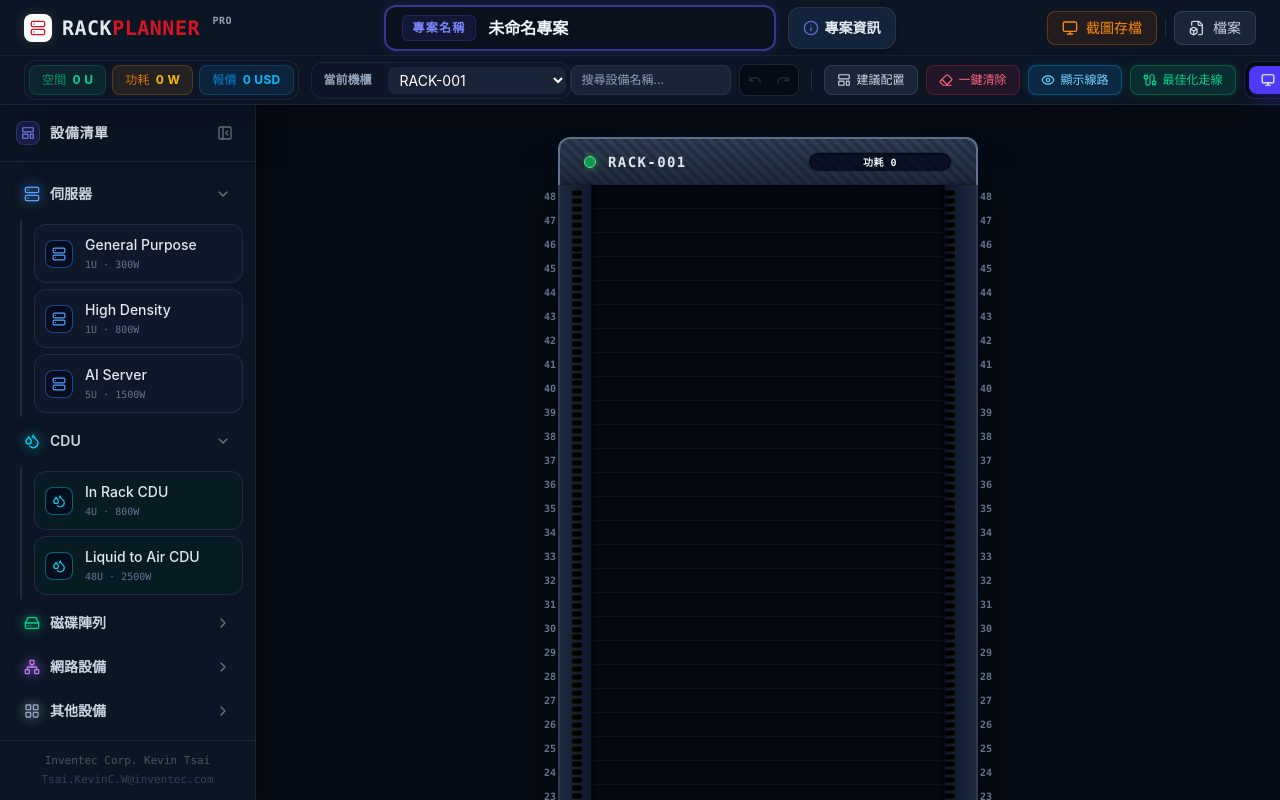
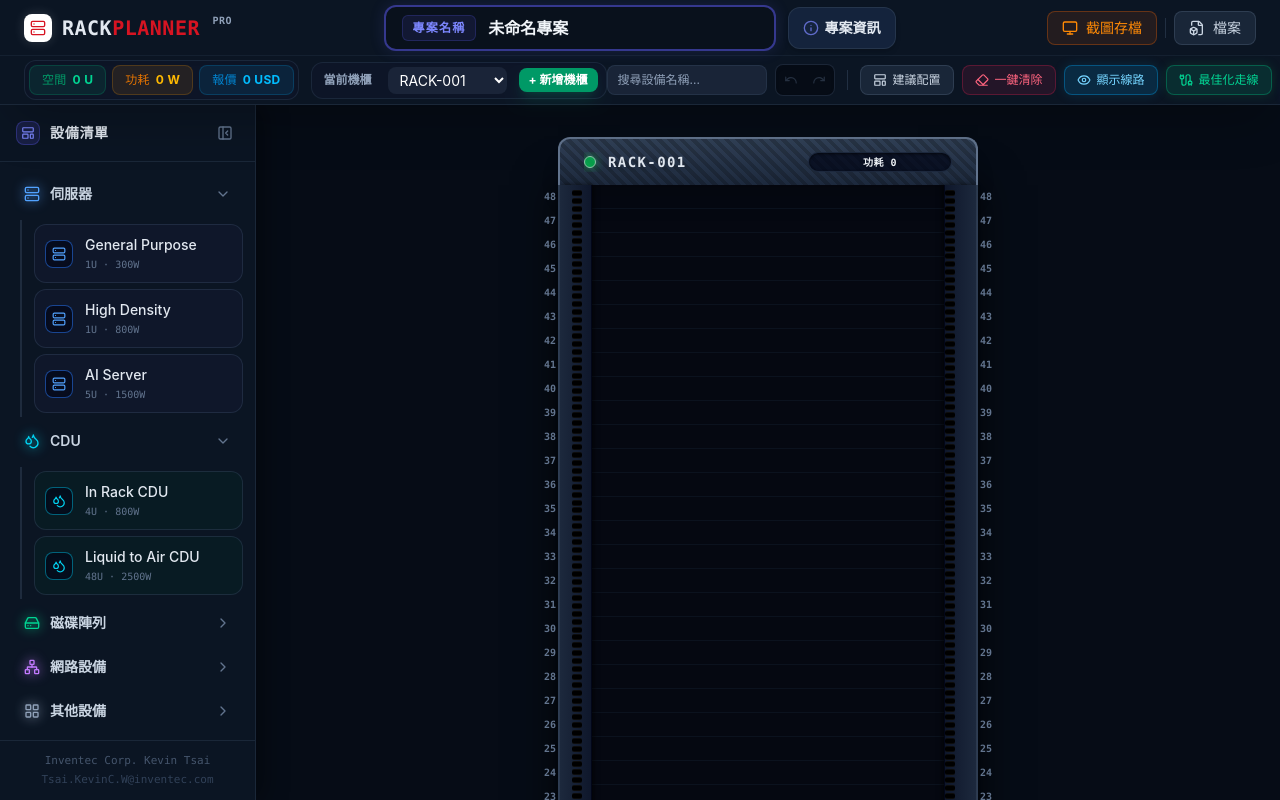
Before and after one commit to tsaikevnicw-web/rackplannerPRO, a React (Vite) app: page / in a window 1280 px wide. Built offline with nearby package versions, Linux system fonts and the light colour scheme.

Commit message:
fix(rack): filter infrastructure racks from dropdown, correct rack naming index, and add 'Add Rack' button in single view

```diff
--- a/src/components/layout/Header.jsx
+++ b/src/components/layout/Header.jsx
@@ -117,8 +117,21 @@ const Header = () => {
 
     const handleAddRackClick = () => {
         const newId = `rack-${Date.now()}`;
-        setRacks([...racks, { id: newId, name: `RACK-${String(racks.length + 1).padStart(3, '0')}`, type: 'General', uCount: 48 }]);
+        const itRacks = racks.filter(r => r.type === 'General' || r.type === 'ORv3');
+        let maxNum = 0;
+        itRacks.forEach(r => {
+            const match = r.name.match(/^RACK-(\d+)$/i);
+            if (match) {
+                const num = parseInt(match[1], 10);
+                if (num > maxNum) maxNum = num;
+            }
+        });
+        const nextNum = Math.max(maxNum + 1, itRacks.length + 1);
+        const newName = `RACK-${String(nextNum).padStart(3, '0')}`;
+
+        setRacks([...racks, { id: newId, name: newName, type: 'General', uCount: 48 }]);
         setActiveRackId(newId);
+        setSelectedId(newId);
         if (viewMode === 'network') setViewMode('overview');
     };
 
@@ -280,8 +293,17 @@ const Header = () => {
                                 onChange={(e) => { setActiveRackId(e.target.value); setSelectedId(e.target.value); }}
                                 className="bg-slate-800/80 border-none text-sm text-white focus:ring-0 cursor-pointer outline-none pl-2 pr-6 py-1 rounded-lg"
                             >
-                                {racks.map(r => <option key={r.id} value={r.id}>{r.name}</option>)}
+                                {racks
+                                    .filter(r => r.type === 'General' || r.type === 'ORv3')
+                                    .map(r => <option key={r.id} value={r.id}>{r.name}</option>)
+                                }
                             </select>
+                            <button
+                                onClick={handleAddRackClick}
+                                className="px-2.5 py-1 bg-emerald-600 hover:bg-emerald-500 text-white rounded-lg text-xs font-bold transition-all shadow-lg shadow-emerald-600/20 whitespace-nowrap ml-1 mr-1"
+                            >
+                                + 新增機櫃
+                            </button>
                         </div>
                     )}
                     {viewMode === 'container' ? (
--- a/src/context/RackPlannerContext.jsx
+++ b/src/context/RackPlannerContext.jsx
@@ -78,6 +78,20 @@ export const RackPlannerProvider = ({ children }) => {
             };
         });
     }, [racks, devices]);
+
+    // 當切換到單櫃編輯模式時，若目前選中的是基礎設施櫃 (Cooling, UPS 等)，自動切換至第一個 IT 機櫃 (General 或 ORv3)
+    useEffect(() => {
+        if (viewMode === 'single') {
+            const activeRack = racks.find(r => r.id === activeRackId);
+            if (activeRack && activeRack.type !== 'General' && activeRack.type !== 'ORv3') {
+                const firstItRack = racks.find(r => r.type === 'General' || r.type === 'ORv3');
+                if (firstItRack) {
+                    setActiveRackId(firstItRack.id);
+                    setSelectedIds([firstItRack.id]);
+                }
+            }
+        }
+    }, [viewMode, activeRackId, racks]);
 
     const undo = useCallback(() => {
         if (historyState.index > 0) {
```
